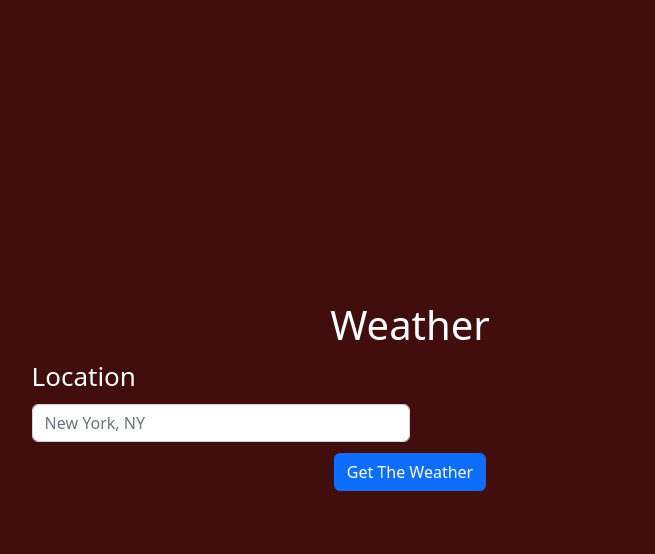
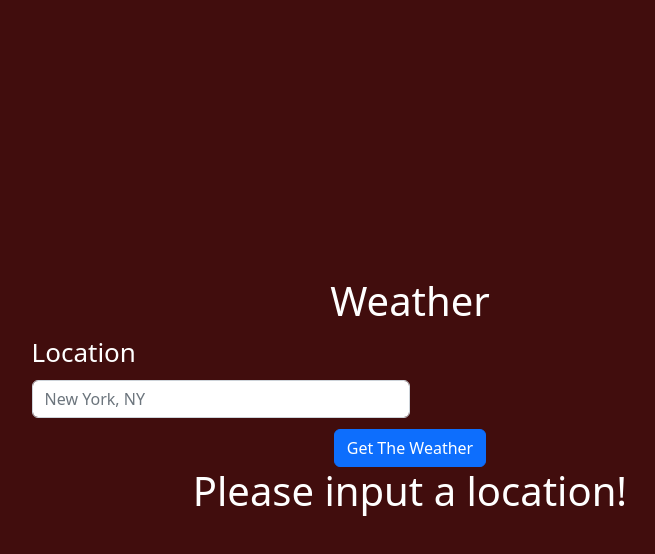
Before and after one commit to jll38/React-Weather, a React (Create React App) app: page / in a window 1280 px wide. Both pictures are taken after a click on the button "Get The Weather". Shown: the top 554 px of the page, without its empty margins (230-885 px from the left). Built offline with nearby package versions, Linux system fonts and the light colour scheme; no server answers.

Commit message:
input req:

```diff
--- a/src/components/weather.js
+++ b/src/components/weather.js
@@ -40,7 +40,8 @@ function getWeather(props){
     const location = handleLocation(props)
     const weatherInfo = (
         <>
-            <h1>{props}</h1>
+            {props && <h1>Displaying Weather for: {props}</h1>}
+            {!props && <h1>Please input a location!</h1>}
 
         </>
     )
```
